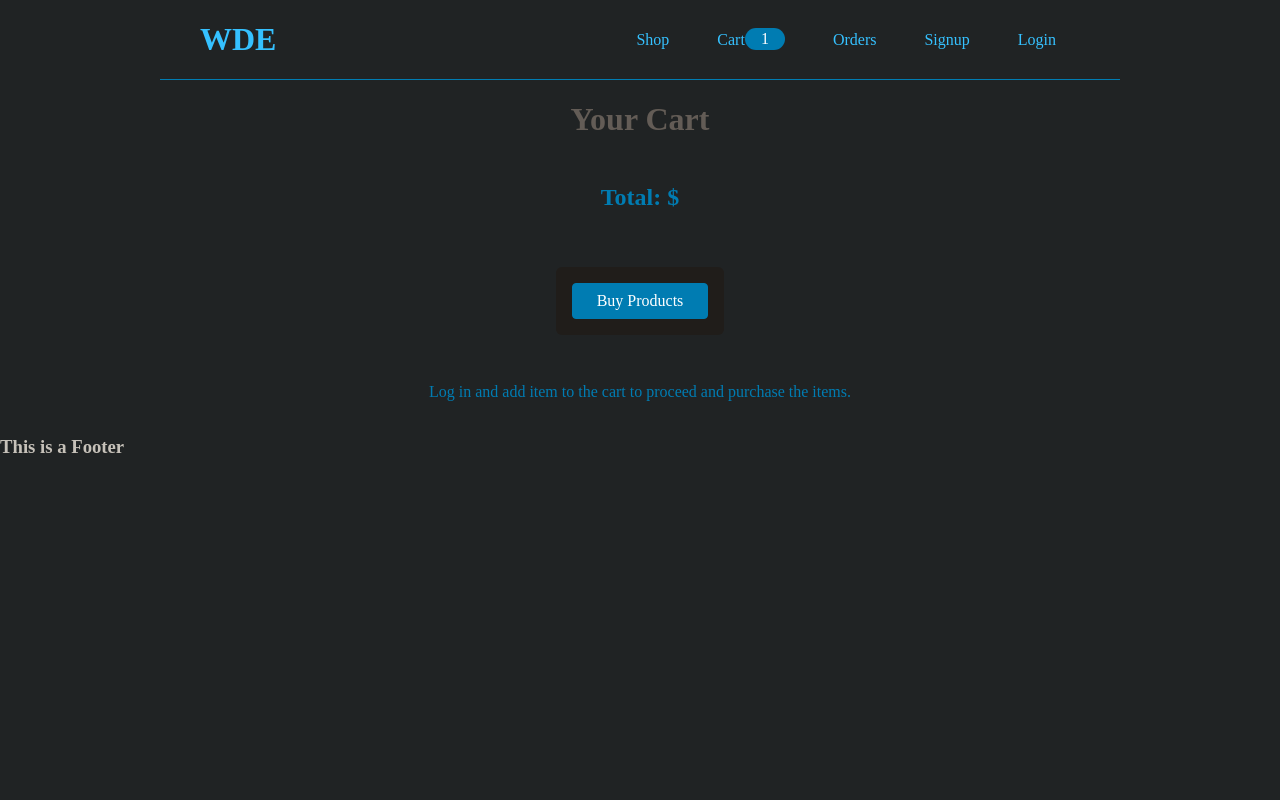
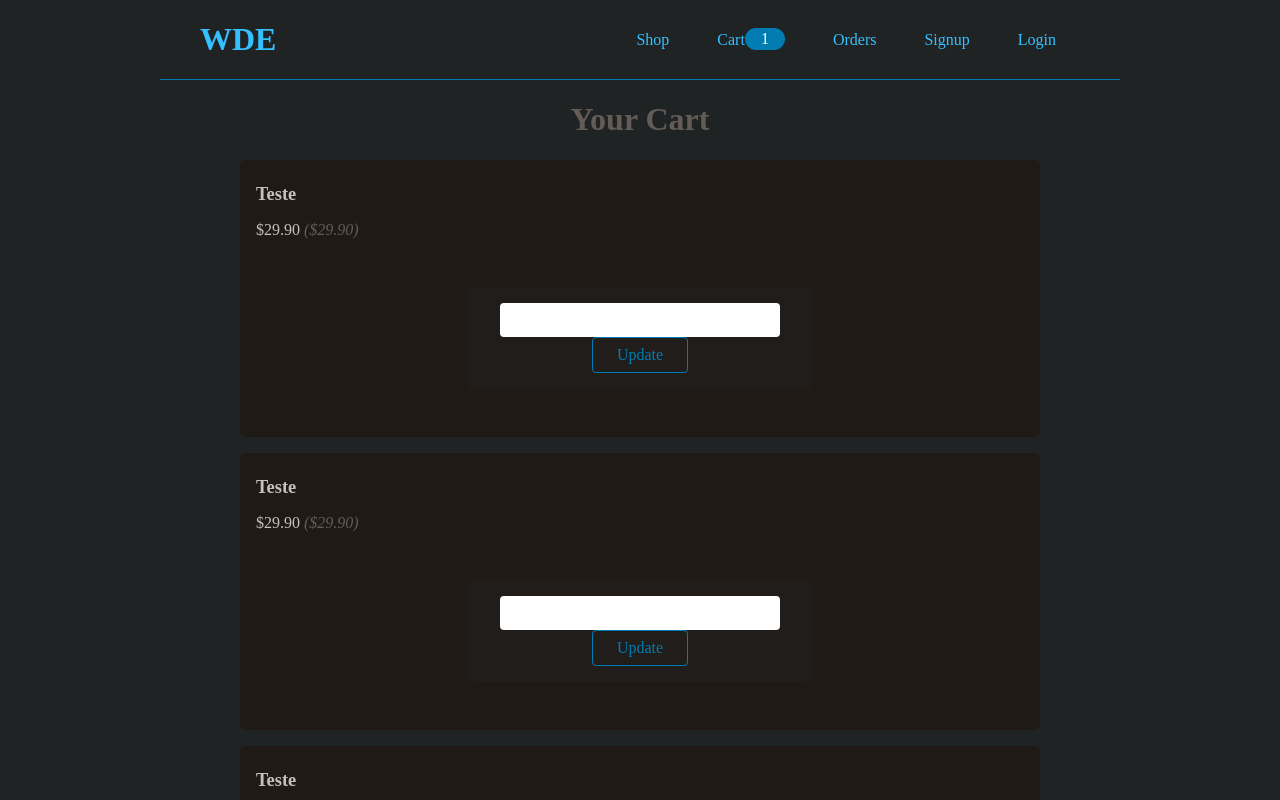
Before and after one commit to Arthur-Ferreira/WebDeveloperEssentials-APP, a React (Vite) app: page /cart in a window 1280 px wide. Shown: the top 800 px of the page. Built offline with nearby package versions, Linux system fonts and the light colour scheme.

Commit message:
Feat Development: Create CartItem component and add to Cart with boilerplate data

```diff
--- /dev/null
+++ b/src/components/molecules/CartItem/index.tsx
@@ -0,0 +1,40 @@
+import React from "react"
+import Button from "../../atoms/Button";
+import { H3 } from "../../atoms/Typography";
+
+interface IProduct {
+  item: {
+    product: {
+      id: number,
+      title: string,
+      price: number,
+    },
+    quantity: number,
+    totalPrice: number,
+  }
+}
+
+
+const CartItem = ({ item }: { item: IProduct }): React.ReactNode => {
+  return (
+    <article className="cart-item">
+      <div className="cart-item-info">
+        <H3>
+          {item.item.product.title}
+        </H3>
+        <p>$<span className="cart-item-price">
+          {item.item.totalPrice.toFixed(2)}
+        </span> <span className="cart-product-price">
+            (${item.item.product.price.toFixed(2)})
+          </span></p>
+      </div>
+
+      <form className="cart-item-management" data-productid="<%= item.product.id %>" data-csrf="<%= locals.csrfToken %>">
+        <input type="number" value="<%= item.quantity %>" required />
+        <Button $alt>Update</Button>
+      </form>
+    </article>
+  );
+}
+
+export default CartItem;
--- a/src/components/molecules/ProductItem/index.tsx
+++ b/src/components/molecules/ProductItem/index.tsx
@@ -1,4 +1,5 @@
 import Anchor from "../../atoms/Anchor";
+// import Button from "../../atoms/Button";
 import { H3 } from "../../atoms/Typography";
 import { SProductItem, ProductItemContent, ProductItemActions } from "./styles";
 
@@ -19,8 +20,8 @@ const ProductItem: React.FC<IProduct> = ({ product }) => {
         <H3>{product.title}</H3>
         <ProductItemActions>
           {/* <% if (locals.isAdmin) { %> */}
-          {/* <Anchor to={`/admin/products/${product.id}`}>View & Edit</Anchor>
-          <Anchor data-productid={product.id} data-csrf="<%= locals.csrfToken %>">Delete</Anchor> */}
+          {/* <Anchor to={`/admin/products/${product.id}`} $border>View & Edit</Anchor>
+          <Button data-productid={product.id} data-csrf="<%= locals.csrfToken %>">Delete</Button> */}
           {/* id } else { %> */}
           <Anchor to={`/products/${product.id}`} $border>View Details</Anchor>
           {/* <% } %> */}
--- a/src/components/pages/customer/cart/Cart.tsx
+++ b/src/components/pages/customer/cart/Cart.tsx
@@ -1,19 +1,73 @@
 // <%- include('../../shared/includes/head', { pageTitle: 'Your Cart' }) %>
 // <script src="/scripts/cart-item-management.js" defer></script>
 
+import React from "react";
 import Button from "../../../atoms/Button";
 import { H1 } from "../../../atoms/Typography";
+import CartItem from "../../../molecules/CartItem";
 
-const Cart: React.FC = () => {
+interface IProduct {
+  item: {
+    product: {
+      id: number,
+      title: string,
+      price: number,
+    },
+    quantity: number,
+    totalPrice: number,
+  }
+}
+
+const Cart = (): React.ReactNode => {
+
+  const cart = [
+    {
+      item: {
+        product: {
+          id: 1,
+          title: "Teste",
+          price: 29.90,
+        },
+        quantity: 1,
+        totalPrice: 29.90,
+      }
+    },
+    {
+      item: {
+        product: {
+          id: 2,
+          title: "Teste",
+          price: 29.90,
+        },
+        quantity: 1,
+        totalPrice: 29.90,
+      }
+    },
+    {
+      item: {
+        product: {
+          id: 3,
+          title: "Teste",
+          price: 29.90,
+        },
+        quantity: 1,
+        totalPrice: 29.90,
+      }
+    },
+  ];
+
+
   return (
     <main>
       <H1>Your Cart</H1>
       <ul id="cart-items">
-        {/* <% for (const cartItem of locals.cart.items) { %> */}
-        <li>
-          {/* <%- include('includes/cart-item', { item: cartItem }) %> */}
-        </li>
-        {/* <% } %> */}
+        {
+          cart.map((cartItem) => (
+            <li key={cartItem.item.product.id}>
+              <CartItem item={cartItem} />
+            </li>
+          ))
+        }
       </ul>
       <div id="cart-total">
         <p>Total: $<span id="cart-total-price">
@@ -21,10 +75,10 @@ const Cart: React.FC = () => {
         </span></p>
 
         {/* <% if (locals.isAuth && locals.cart.totalQuantity > 0) { %> */}
-        <form action="/orders" method="POST">
+        {/* <form action="/orders" method="POST">
           <input type="hidden" name="_csrf" value="<%= locals.csrfToken %>" />
           <Button>Buy Products</Button>
-        </form>
+        </form> */}
         {/* <% } else { %> */}
         <p id="cart-total-fallback">Log in and add item to the cart to proceed and purchase the items.</p>
         {/* <% } %> */}
```
Also changed, not shown: src/components/molecules/CartItem.tsx (deleted, +0 -26 lines), src/components/molecules/CartItem/styles.ts (added).
